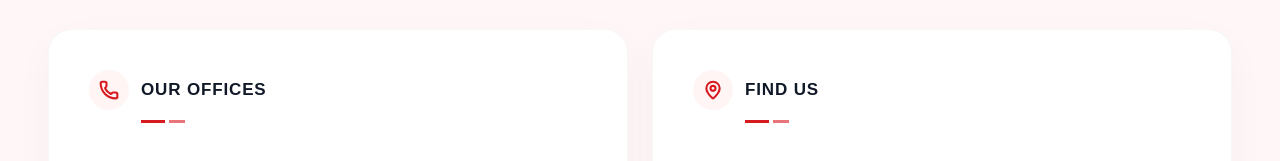
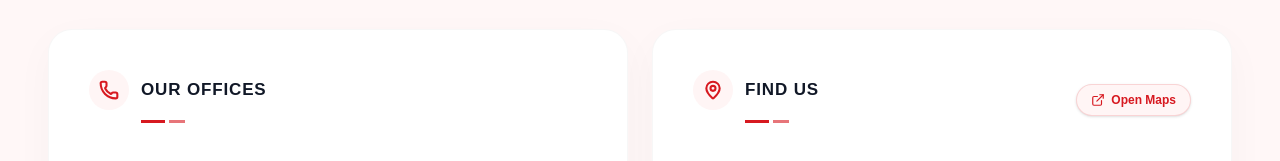
Before and after one commit to rajsingh19/AEY-PEE-TRANSPORT, a Next.js app: page /contact in a window 1280 px wide. Shown: the part 482-643 px from the top of the page. Built offline with nearby package versions, Linux system fonts and the light colour scheme.

Commit message:
enhancing tracking page

```diff
--- a/src/app/contact/page.tsx
+++ b/src/app/contact/page.tsx
@@ -1,7 +1,7 @@
 "use client";
 
 import Navbar from "@/components/Navbar";
-import { Phone, Building2, MapPin, Mail, Clock, ShieldCheck } from "lucide-react";
+import { Phone, Building2, MapPin, Mail, Clock, ShieldCheck, ExternalLink } from "lucide-react";
 
 export default function ContactPage() {
   return (
@@ -195,6 +195,7 @@ export default function ContactPage() {
           <div className="bg-white rounded-[24px] border border-black/[0.03] shadow-[0_12px_40px_rgba(0,0,0,0.03)] p-8 sm:p-10 flex flex-col justify-between gap-6 transition-all duration-300 hover:shadow-[0_20px_50px_rgba(215,25,32,0.06)]">
 
             {/* Header */}
+            <div className="flex items-center justify-between">
               <div className="flex flex-col items-start">
                 <div className="flex items-center gap-3">
                   <div className="w-10 h-10 rounded-full bg-[#FFF5F5] flex items-center justify-center shrink-0">
@@ -209,11 +210,21 @@ export default function ContactPage() {
                   <div className="w-4 h-[2.5px] bg-[#D71920]/60"></div>
                 </div>
               </div>
+              <a
+                href="https://maps.google.com/?q=22.2136,73.0768"
+                target="_blank"
+                rel="noopener noreferrer"
+                className="text-[12px] font-bold text-[#D71920] hover:bg-[#D71920] hover:text-white flex items-center gap-1.5 bg-[#FFF5F5] px-3.5 py-1.5 rounded-full border border-[#D71920]/15 transition-all duration-200 shadow-sm"
+              >
+                <ExternalLink className="w-3.5 h-3.5" />
+                Open Maps
+              </a>
+            </div>
 
             {/* Interactive Google Maps Iframe */}
-            <div className="w-full h-[380px] rounded-[18px] overflow-hidden border border-black/[0.06] relative z-10">
+            <div className="w-full h-[380px] rounded-[18px] overflow-hidden border border-black/[0.06] relative z-10 bg-slate-100">
               <iframe
-                src="https://maps.google.com/maps?q=22.2136,73.0768+(AEY-PEE+TRANSPORT+COMPANY+PVT.+LTD.)&amp;t=&amp;z=14&amp;ie=UTF8&amp;iwloc=&amp;output=embed"
+                src="https://maps.google.com/maps?q=22.2136,73.0768+(AEY-PEE+TRANSPORT+COMPANY+PVT.+LTD.)&t=&z=14&ie=UTF8&iwloc=&output=embed"
                 width="100%"
                 height="100%"
                 style={{ border: 0 }}
--- a/src/app/track/page.tsx
+++ b/src/app/track/page.tsx
@@ -66,6 +66,7 @@ export default function TrackPage() {
             background: "linear-gradient(to right, #FFF7F7 0%, rgba(255,247,247,0.75) 4%, rgba(255,247,247,0.25) 12%, transparent 20%)",
             pointerEvents: "none",
           }} />
+
         </div>
 
         {/* ─── HERO CONTENT (LEFT SIDE) ─── */}
```
Also changed, not shown: 1 other file (tests, documents, lock files or other folders). Lines whose indentation alone changed are shown as unchanged.
